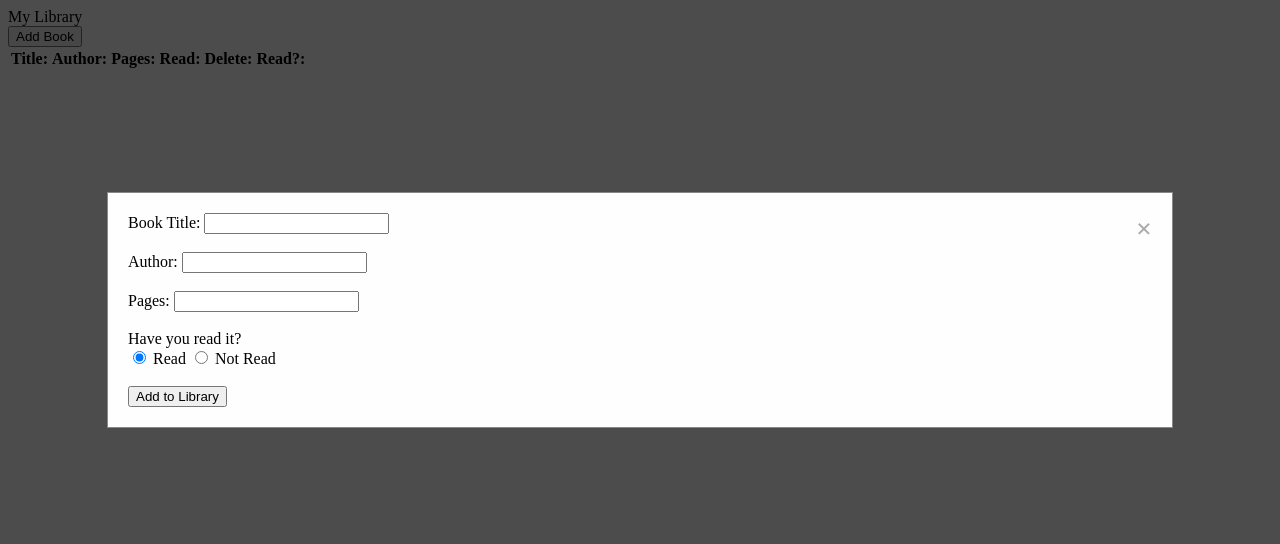
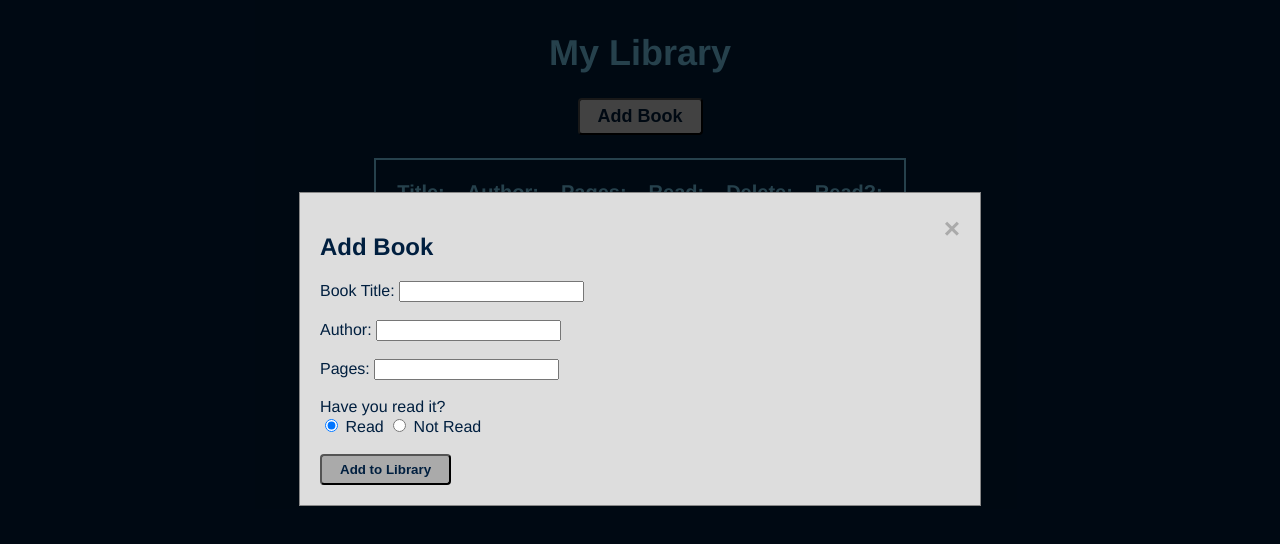
Before and after one commit to jackplummer/Library, a plain HTML site: page index.html in a window 1280 px wide. Both pictures are taken after a click on the button "Add Book". Drawn offline with Linux system fonts and the light colour scheme.

Commit message:
Added CSS styling

```diff
--- a/index.html
+++ b/index.html
@@ -8,10 +8,13 @@
   <link rel="stylesheet" href="style.css"/>
   <title>Library App</title>
 </head>
-<body>
-  <div class="header">My Library</div>
+<body style="background-color: #001f3f">
+  <div class="content">
+    <div class="header">
+      <h1>My Library</h1>
+      <button id="add">Add Book</button>
+    </div>
     <div class="main">
-    <button id="add">Add Book</button>
       <div class="library">
         <table class="library-table">
           <tr>
@@ -29,6 +32,7 @@
     <div class="modal">
       <div class="modal-content">
         <span class="close">&times;</span>
+        <h2>Add Book</h2>
         <label for="title">Book Title:</label>
         <input type="text" id="title" name="title"> <br><br>
         <label for="author">Author:</label>
@@ -45,5 +49,6 @@
         <input type="submit" id="submit" value="Add to Library">
       </div>
     </div>
+  </div>
 </body>
 </html>
--- a/script.js
+++ b/script.js
@@ -39,8 +39,8 @@ function addBookToLibrary(book) {
   let readButton = document.createElement('span');
   readButton.innerHTML = '&#128214;';
   readButton.setAttribute('data-index', `${book.index}`);
+  readButton.classList.add('read-button');
   rowReadButton.appendChild(readButton);
-  console.log(row);
   readButton.addEventListener('click', function() {
     if (row.childNodes[3].textContent === 'Read') {
       row.childNodes[3].textContent = 'Not Read';
@@ -49,8 +49,6 @@ function addBookToLibrary(book) {
     };
   })
 };
-
-
 
 // Modal
 const modal = document.querySelector(".modal");
--- a/style.css
+++ b/style.css
@@ -1,11 +1,66 @@
-.book-card {
-  font-family: Arial, Helvetica, sans-serif;
-  padding: 10px;
-  margin: 10px;
+.content {
+  font-family: Helvetica, sans-serif;
+  color: #7FDBFF;
+  display: flex;
+  flex-direction: column;
+  justify-content: space-between;
+  align-items: center;
+}
+
+.header {
+  display: flex;
+  flex-direction: column;
+  align-items: center;
+  height: 150px;
+}
+
+h1 {
+  font-weight: bolder;
+  font-size: 36px;
+}
+
+.library {
   display: flex;
   justify-content: center;
-  align-items: center;
-  background-color: antiquewhite;
+}
+
+#submit {
+  background-color: #AAAAAA;
+}
+
+#add {
+  font-size: 18px;
+  background-color: #DDDDDD;
+}
+
+#submit, #add {
+  padding: 6px 18px;
+  border-radius: 4px;
+  font-weight: bold;
+  color: #001f3f;
+  transition-duration: 0.4s;
+}
+
+#submit:hover,
+#add:hover {
+  background-color: #7FDBFF;
+  cursor: pointer;
+}
+
+.library-table {
+  width: 75%;
+  border-spacing: 20px;
+  font-size: 20px;
+  text-align: center;
+  border: #7FDBFF solid 2px;
+}
+
+th {
+  border-bottom: #7FDBFF solid 2px;
+}
+
+.read-button {
+  cursor: pointer;
 }
 
 .modal {
@@ -21,18 +76,22 @@
 }
 
 .modal-content {
-  background-color: #fefefe;
+  background-color: #DDDDDD;
+  color: #001f3f;
   margin: 15% auto;
   padding: 20px;
   border: 1px solid #888;
-  width: 80%;
+  width: 50%;
 }
 
 .close, .delete-book {
   color: #aaa;
-  float: right;
   font-size: 28px;
   font-weight: bold;
+}
+
+.close {
+  float: right;
 }
 
 .close:hover,
```
Also changed, not shown: javascript.js (deleted, +0 -98 lines). Lines whose indentation alone changed are shown as unchanged.
